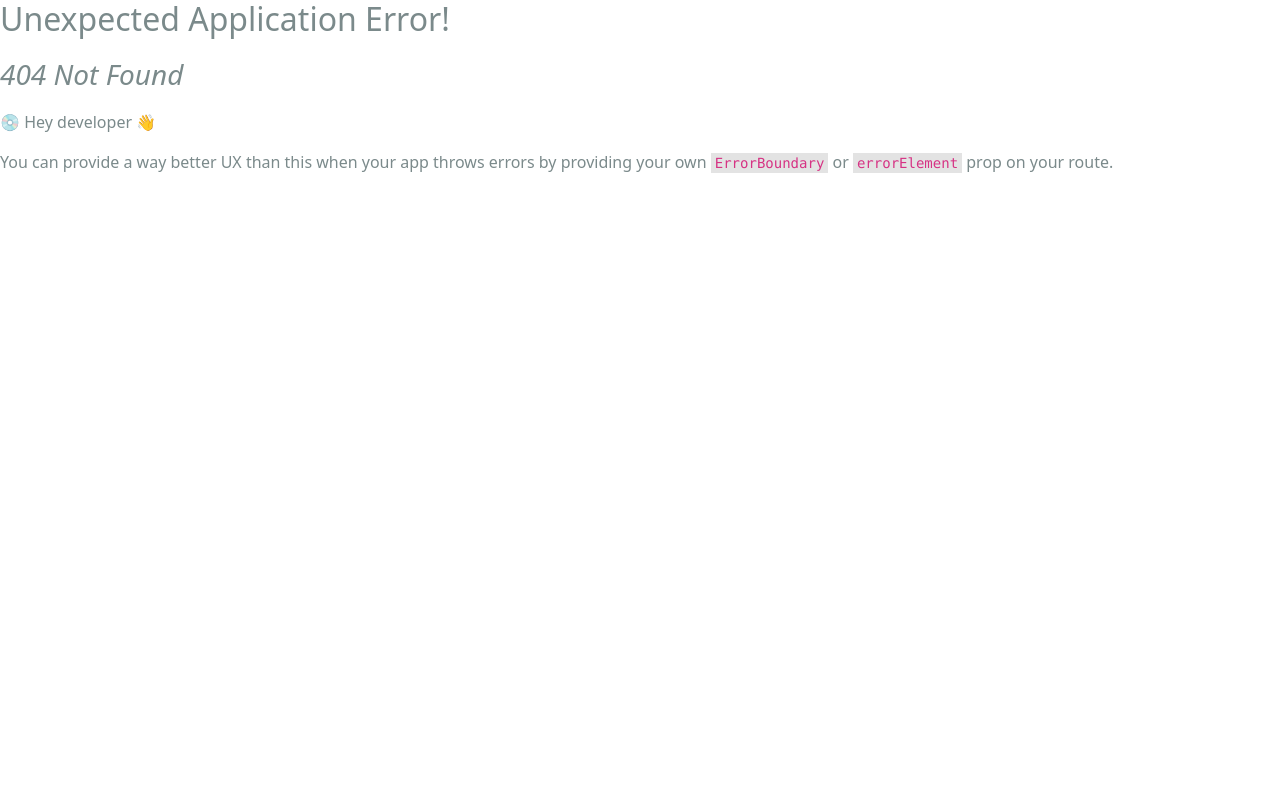
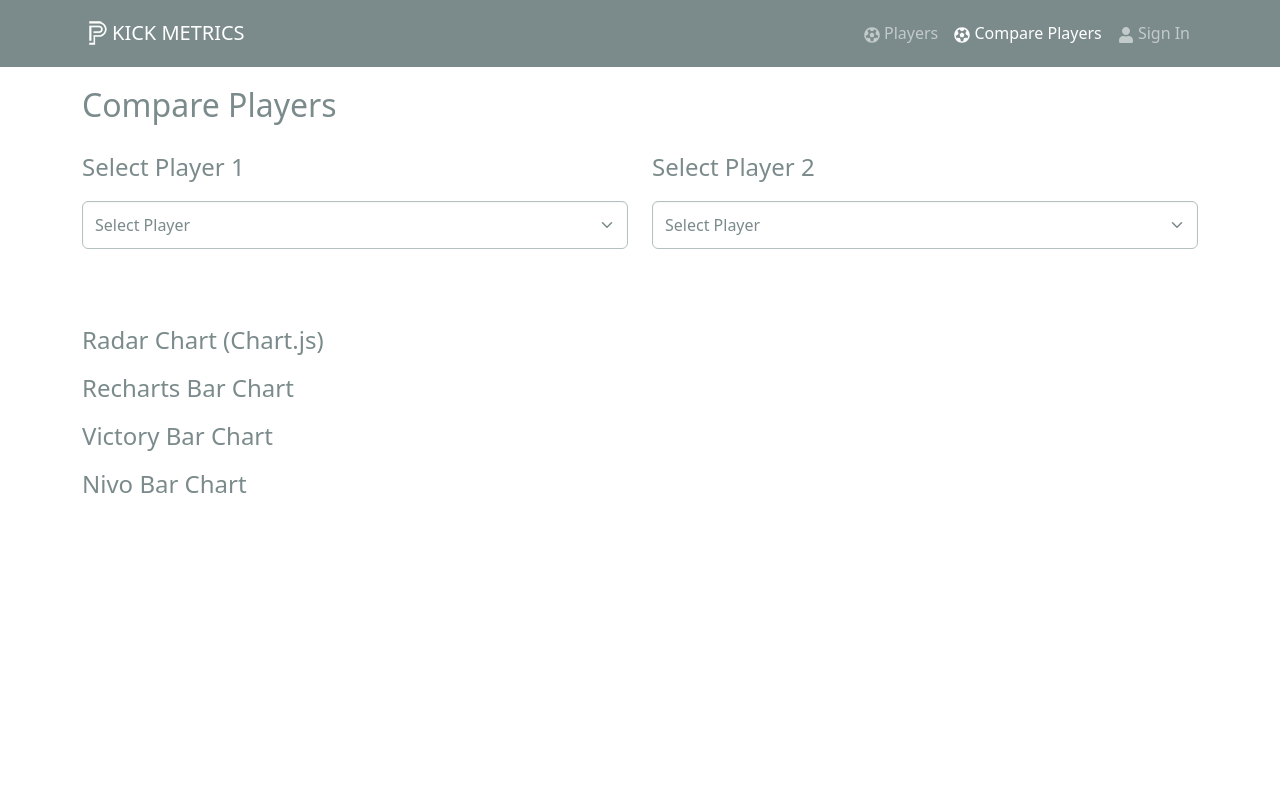
Before and after one commit to AbsarRaashid3/KickMetrics, a React (Create React App) app in the folder frontend/: page /compare in a window 1280 px wide. Before the commit this address had no page. Shown: the top 800 px of the page. Built offline with nearby package versions, Linux system fonts and the light colour scheme.

Commit message:
Compare Player Screen

```diff
--- a/frontend/src/App.js
+++ b/frontend/src/App.js
@@ -2,7 +2,6 @@ import { Container } from 'react-bootstrap';
 import { Outlet } from 'react-router-dom';
 import Header from './components/Header';
 import Footer from './components/Footer';
-
 
 const App = () => {
   return (
--- a/frontend/src/assets/styles/index.css
+++ b/frontend/src/assets/styles/index.css
@@ -72,16 +72,16 @@ table th {
 }
 
 .return-button {
-  background-color: #007bff;
-  border-color: #007bff;
+  background-color: #757677;
+  border-color: #757677;
   color: white;
-  padding: 10px 20px;
+  padding: 5px 18px;
   font-size: 16px;
   border-radius: 4px;
   transition: background-color 0.3s ease;
 }
 
 .return-button:hover {
-  background-color: #0056b3;
-  border-color: #0056b3;
+  background-color: #757677;
+  border-color: #757677;
 }
--- a/frontend/src/components/Header.jsx
+++ b/frontend/src/components/Header.jsx
@@ -17,17 +17,22 @@ const Header = () => {
                 className='d-inline-block align-top'
                 alt='Kick Metrics'
               />
-
               KICK METRICS
-
             </Navbar.Brand>
           </LinkContainer>
           <Navbar.Toggle aria-controls='basic-navbar-nav' />
           <Navbar.Collapse id='basic-navbar-nav'>
             <Nav className='ms-auto'>
               <LinkContainer to='/players'>
-              <Nav.Link >
+                <Nav.Link>
                   <FaFutbol /> Players
+                </Nav.Link>
+              </LinkContainer>
+
+              {/* Added Player Comparison Link */}
+              <LinkContainer to='/compare'>
+                <Nav.Link>
+                  <FaFutbol /> Compare Players
                 </Nav.Link>
               </LinkContainer>
 
--- a/frontend/src/index.js
+++ b/frontend/src/index.js
@@ -6,20 +6,22 @@ import {
   Route,
   RouterProvider
 } from 'react-router-dom';
-//import 'bootstrap/dist/css/bootstrap.min.css'; // Import Bootstrap CSS
 import './assets/styles/bootstrap.custom.css';
 import './assets/styles/index.css';
 import App from './App';
 import reportWebVitals from './reportWebVitals';
 import HomeScreen from './screens/HomeScreen';
 import PlayerDetails from './screens/PlayerDetails';
-
+import ComparePlayersScreen from './screens/ComparePlayersScreen'; // Import the new screen
 
 const router = createBrowserRouter(
   createRoutesFromElements(
     <Route path='/' element={<App />}>
       <Route index={true} path='/' element={<HomeScreen />} />
       <Route path='player/:id' element={<PlayerDetails />} />
+
+      {/* Added the new route for player comparison */}
+      <Route path='compare' element={<ComparePlayersScreen />} />
     </Route>
   )
 );
@@ -27,7 +29,6 @@ const router = createBrowserRouter(
 const root = ReactDOM.createRoot(document.getElementById('root'));
 root.render(
   <React.StrictMode>
-
     <RouterProvider router={router} />
   </React.StrictMode>
 );
--- /dev/null
+++ b/frontend/src/screens/ComparePlayersScreen.jsx
@@ -0,0 +1,252 @@
+import React, { useState } from 'react';
+import { Row, Col, Card } from 'react-bootstrap';
+import {
+  Chart as ChartJS,
+  RadialLinearScale,
+  PointElement,
+  LineElement,
+  Filler,
+  Tooltip,
+  Legend,
+} from 'chart.js';
+import { Radar } from 'react-chartjs-2';
+import { ResponsiveBar } from '@nivo/bar'; // Nivo Bar
+import { BarChart, Bar as ReBar, XAxis, YAxis, Tooltip as ReTooltip, CartesianGrid } from 'recharts'; // Recharts
+import { VictoryBar, VictoryChart } from 'victory'; // Victory
+import players from '../players'; // Import the players data
+
+// Register Chart.js components
+ChartJS.register(RadialLinearScale, PointElement, LineElement, Filler, Tooltip, Legend);
+
+const ComparePlayersScreen = () => {
+  const [player1, setPlayer1] = useState(null);
+  const [player2, setPlayer2] = useState(null);
+
+  const handleSelectPlayer = (player, slot) => {
+    if (slot === 1) {
+      setPlayer1(player);
+    } else {
+      setPlayer2(player);
+    }
+  };
+
+  const prepareData = () => {
+    if (!player1 || !player2) return null;
+
+    const attributes = [
+      { key: 'dribbling', label: 'Dribbling' },
+      { key: 'finishing', label: 'Finishing' },
+      { key: 'sprint_speed', label: 'Speed' },
+      { key: 'short_passing', label: 'Passing' },
+      { key: 'interceptions', label: 'Defending' },
+      { key: 'strength', label: 'Physical' },
+    ];
+
+    return attributes.map(attr => ({
+      name: attr.label,
+      player1: player1[attr.key],
+      player2: player2[attr.key],
+    }));
+  };
+
+  const radarChartData = () => {
+    if (!player1 || !player2) return null;
+
+    return {
+      labels: ['Dribbling', 'Finishing', 'Speed', 'Passing', 'Defending', 'Physical'],
+      datasets: [
+        {
+          label: player1.name,
+          data: [
+            player1.dribbling,
+            player1.finishing,
+            player1.sprint_speed,
+            player1.short_passing,
+            player1.interceptions,
+            player1.strength,
+          ],
+          backgroundColor: 'rgba(54, 162, 235, 0.2)',
+          borderColor: 'rgba(54, 162, 235, 1)',
+          borderWidth: 2,
+        },
+        {
+          label: player2.name,
+          data: [
+            player2.dribbling,
+            player2.finishing,
+            player2.sprint_speed,
+            player2.short_passing,
+            player2.interceptions,
+            player2.strength,
+          ],
+          backgroundColor: 'rgba(255, 99, 132, 0.2)',
+          borderColor: 'rgba(255, 99, 132, 1)',
+          borderWidth: 2,
+        },
+      ],
+    };
+  };
+
+  const barData = prepareData();
+
+  return (
+    <div>
+      <h2 className="mb-4">Compare Players</h2>
+
+      {/* Select Players */}
+      <Row className="mb-3">
+        <Col md={6}>
+          <h4>Select Player 1</h4>
+          <select
+            className="form-select"
+            onChange={(e) =>
+              handleSelectPlayer(players.find(player => player._id === e.target.value), 1)
+            }
+          >
+            <option>Select Player</option>
+            {players.map(player => (
+              <option key={player._id} value={player._id}>
+                {player.name}
+              </option>
+            ))}
+          </select>
+        </Col>
+        <Col md={6}>
+          <h4>Select Player 2</h4>
+          <select
+            className="form-select"
+            onChange={(e) =>
+              handleSelectPlayer(players.find(player => player._id === e.target.value), 2)
+            }
+          >
+            <option>Select Player</option>
+            {players.map(player => (
+              <option key={player._id} value={player._id}>
+                {player.name}
+              </option>
+            ))}
+          </select>
+        </Col>
+      </Row>
+
+      {/* Player Cards */}
+      <Row>
+        <Col md={6}>{player1 && <Card>
+          <Card.Img variant="top" src={player1.image} />
+          <Card.Body>
+            <Card.Title>{player1.name}</Card.Title>
+          </Card.Body>
+        </Card>}</Col>
+        <Col md={6}>{player2 && <Card>
+          <Card.Img variant="top" src={player2.image} />
+          <Card.Body>
+            <Card.Title>{player2.name}</Card.Title>
+          </Card.Body>
+        </Card>}</Col>
+      </Row>
+
+      {/* Chart.js: Radar Chart */}
+      <Row className="mt-5">
+        <Col>
+          <h4>Radar Chart (Chart.js)</h4>
+          {radarChartData() && (
+            <Radar
+              data={radarChartData()}
+              options={{
+                responsive: true,
+                scales: {
+                  r: {
+                    beginAtZero: true,
+                  },
+                },
+              }}
+            />
+          )}
+        </Col>
+      </Row>
+
+      {/* Recharts: Bar Chart */}
+      <Row>
+        <Col>
+          <h4>Recharts Bar Chart</h4>
+          {barData && (
+            <BarChart
+              width={500}
+              height={300}
+              data={barData}
+              margin={{ top: 20, right: 30, left: 20, bottom: 5 }}
+            >
+              <CartesianGrid strokeDasharray="3 3" />
+              <XAxis dataKey="name" />
+              <YAxis />
+              <ReTooltip />
+              <ReBar dataKey="player1" fill="#8884d8" />
+              <ReBar dataKey="player2" fill="#82ca9d" />
+            </BarChart>
+          )}
+        </Col>
+      </Row>
+
+      {/* Victory: Bar Chart */}
+      <Row>
+        <Col>
+          <h4>Victory Bar Chart</h4>
+          {barData && (
+            <VictoryChart>
+              <VictoryBar
+                data={barData}
+                x="name"
+                y="player1"
+                style={{ data: { fill: "#4caf50" } }}
+              />
+              <VictoryBar
+                data={barData}
+                x="name"
+                y="player2"
+                style={{ data: { fill: "#f44336" } }}
+              />
+            </VictoryChart>
+          )}
+        </Col>
+      </Row>
+
+      {/* Nivo: Responsive Bar */}
+      <Row>
+        <Col style={{ height: "400px" }}>
+          <h4>Nivo Bar Chart</h4>
+          {barData && (
+            <ResponsiveBar
+              data={barData}
+              keys={["player1", "player2"]}
+              indexBy="name"
+              margin={{ top: 50, right: 130, bottom: 50, left: 60 }}
+              padding={0.3}
+              colors={{ scheme: "nivo" }}
+              borderColor={{ from: "color", modifiers: [["darker", 1.6]] }}
+              axisTop={null}
+              axisRight={null}
+              axisBottom={{
+                tickSize: 5,
+                tickPadding: 5,
+                tickRotation: 0,
+                legend: "Attribute",
+                legendPosition: "middle",
+                legendOffset: 32,
+              }}
+              axisLeft={{
+                tickSize: 5,
+                tickPadding: 5,
+                tickRotation: 0,
+                legend: "Score",
+                legendPosition: "middle",
+                legendOffset: -40,
+              }}
+            />
+          )}
+        </Col>
+      </Row>
+    </div>
+  );
+};
+
+export default ComparePlayersScreen;
--- a/frontend/src/screens/PlayerDetails.jsx
+++ b/frontend/src/screens/PlayerDetails.jsx
@@ -1,6 +1,6 @@
 import React from "react";
 import { useParams, Link } from "react-router-dom";
-import { Row, Col, Button } from "react-bootstrap";
+import { Row, Col, Button, Accordion } from "react-bootstrap";
 import {
   BarChart,
   RadarChart,
@@ -91,7 +91,7 @@ export default function PlayerDetails() {
   const phyData = [["Label", "Value"], ["PHY", player.strength]];
 
   return (
-    <div className="container mx-auto p-4">
+    <div className="container mx-auto p-2">
       <Link to="/" className="text-blue-500 hover:underline mb-4 inline-block">
         <Button className="return-button"> Return to Players List </Button>
       </Link>
@@ -201,10 +201,11 @@ export default function PlayerDetails() {
         </Col>
       </Row>
 
-      {/* Existing Graphs */}
-      {/* Physical Attributes */}
-      <div className="mt-5">
-        <h3>Physical Attributes</h3>
+      {/* Graphs Section */}
+      <Accordion defaultActiveKey="0">
+        <Accordion.Item eventKey="0">
+          <Accordion.Header>Physical Attributes</Accordion.Header>
+          <Accordion.Body>
             <ResponsiveContainer width="100%" height={300}>
               <BarChart data={physicalAttributes}>
                 <CartesianGrid strokeDasharray="3 3" />
@@ -214,11 +215,11 @@ export default function PlayerDetails() {
                 <Bar dataKey="value" fill="#8884d8" />
               </BarChart>
             </ResponsiveContainer>
-      </div>
-
-      {/* Technical Attributes */}
-      <div className="mt-5">
-        <h3>Technical Attributes</h3>
+          </Accordion.Body>
+        </Accordion.Item>
+        <Accordion.Item eventKey="1">
+          <Accordion.Header>Technical Attributes</Accordion.Header>
+          <Accordion.Body>
             <ResponsiveContainer width="100%" height={300}>
               <RadarChart data={technicalAttributes}>
                 <PolarGrid />
@@ -234,11 +235,11 @@ export default function PlayerDetails() {
                 <Tooltip />
               </RadarChart>
             </ResponsiveContainer>
-      </div>
-
-      {/* Mental Attributes */}
-      <div className="mt-5">
-        <h3>Mental Attributes</h3>
+          </Accordion.Body>
+        </Accordion.Item>
+        <Accordion.Item eventKey="2">
+          <Accordion.Header>Mental Attributes</Accordion.Header>
+          <Accordion.Body>
             <ResponsiveContainer width="100%" height={300}>
               <LineChart data={mentalAttributes}>
                 <CartesianGrid strokeDasharray="3 3" />
@@ -248,11 +249,11 @@ export default function PlayerDetails() {
                 <Line type="monotone" dataKey="value" stroke="#8884d8" />
               </LineChart>
             </ResponsiveContainer>
-      </div>
-
-      {/* Skill Comparison */}
-      <div className="mt-5">
-        <h3>Skill Comparison</h3>
+          </Accordion.Body>
+        </Accordion.Item>
+        <Accordion.Item eventKey="3">
+          <Accordion.Header>Skill Comparison</Accordion.Header>
+          <Accordion.Body>
             <ResponsiveContainer width="100%" height={300}>
               <BarChart data={skillComparison}>
                 <CartesianGrid strokeDasharray="3 3" />
@@ -263,11 +264,11 @@ export default function PlayerDetails() {
                 <Bar dataKey="average" fill="#82ca9d" />
               </BarChart>
             </ResponsiveContainer>
-      </div>
-
-      {/* Overall Attributes Radar Chart */}
-      <div className="mt-5">
-        <h3>Overall Attribute Comparison (Radar Chart)</h3>
+          </Accordion.Body>
+        </Accordion.Item>
+        <Accordion.Item eventKey="4">
+          <Accordion.Header>Overall Attributes (Radar Chart)</Accordion.Header>
+          <Accordion.Body>
             <ResponsiveContainer width="100%" height={300}>
               <RadarChart data={combinedAttributes}>
                 <PolarGrid />
@@ -283,11 +284,11 @@ export default function PlayerDetails() {
                 <Tooltip />
               </RadarChart>
             </ResponsiveContainer>
-      </div>
-
-      {/* Gauge Charts Section */}
-      <div className="mt-5">
-        <h3>Key Stats (Gauge Charts)</h3>
+          </Accordion.Body>
+        </Accordion.Item>
+        <Accordion.Item eventKey="5">
+          <Accordion.Header>Gauge Charts</Accordion.Header>
+          <Accordion.Body>
             <Row>
               <Col xs={6} className="d-flex justify-content-center">
                 <Chart chartType="Gauge" data={pacData} options={gaugeOptions} />
@@ -308,7 +309,9 @@ export default function PlayerDetails() {
                 <Chart chartType="Gauge" data={phyData} options={gaugeOptions} />
               </Col>
             </Row>
-      </div>
+          </Accordion.Body>
+        </Accordion.Item>
+      </Accordion>
     </div>
   );
 }
```
Also changed, not shown: frontend/package.json (+6 -2 lines), 1 other file (tests, documents, lock files or other folders). Lines whose indentation alone changed are shown as unchanged.
